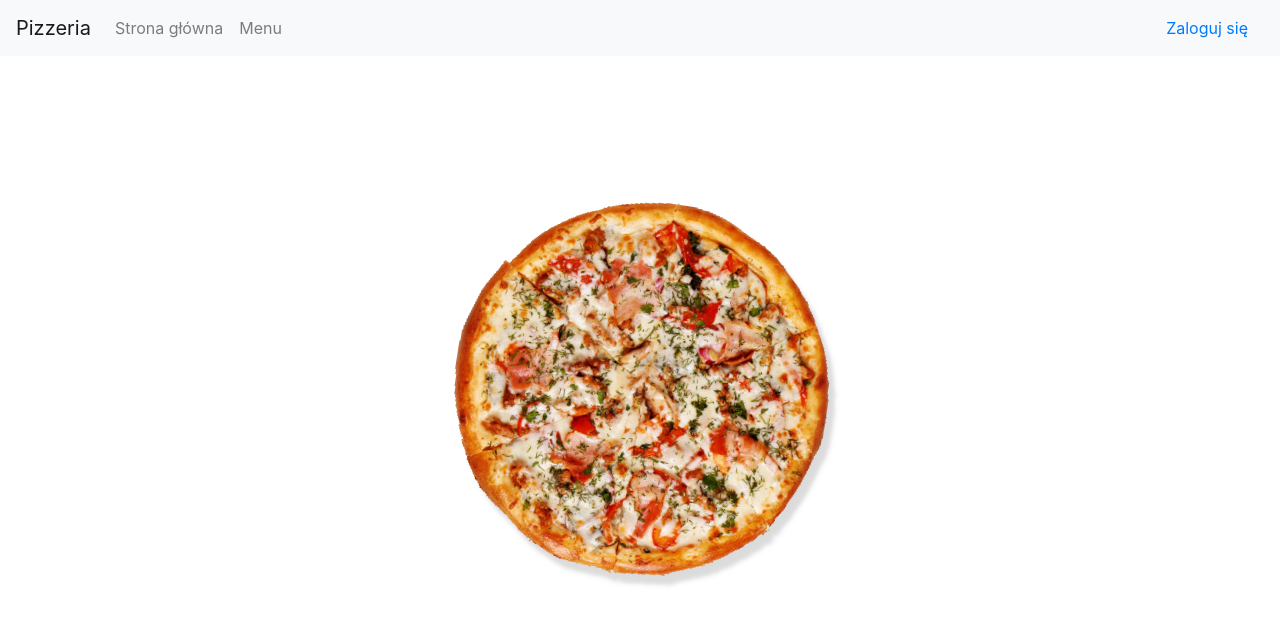
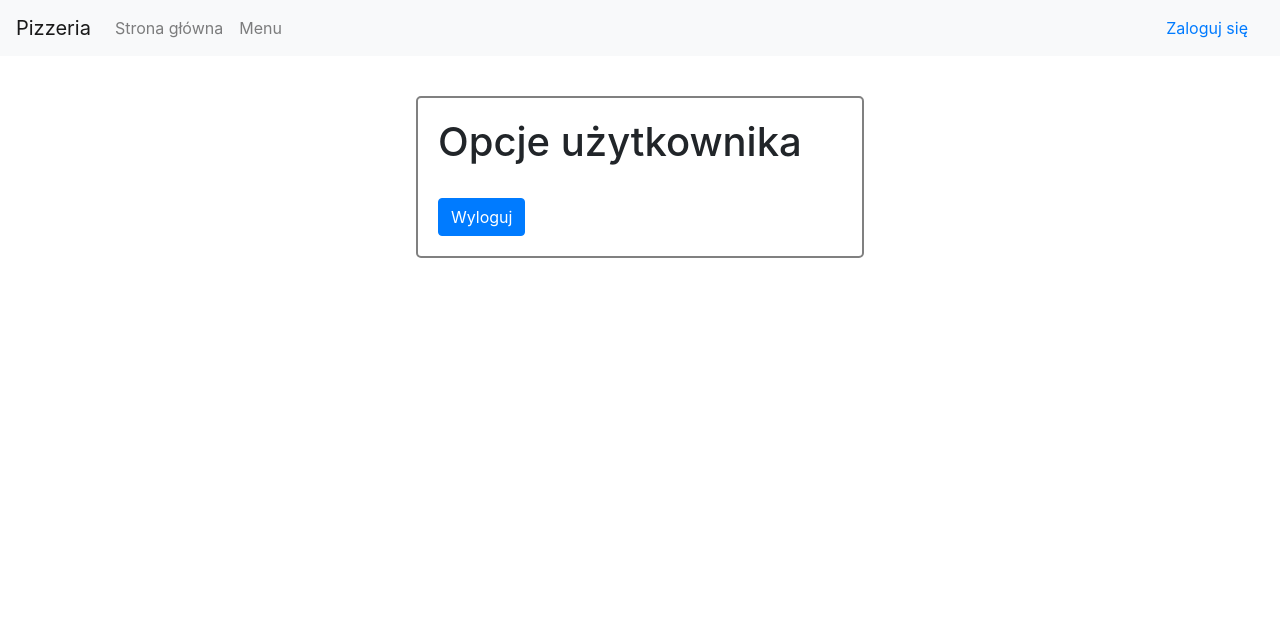
Before and after one commit to Radekowicz/pizzeria-frontend, a React (Create React App) app: page /user in a window 1280 px wide. Shown: the top 624 px of the page. Built offline with nearby package versions, Linux system fonts and the light colour scheme.

Commit message:
user management window (log out only)

```diff
--- a/src/App.js
+++ b/src/App.js
@@ -5,6 +5,7 @@ import Navbar from './components/Navbar'
 import Home from './components/home/Home'
 import Menu from './components/menu/Menu'
 import Login from './components/login/Login'
+import User from './components/user/User'
 import { BrowserRouter as Router, Switch, Route, Link } from "react-router-dom";
 import ContextProvider from './contexts/Context'
 
@@ -21,8 +22,11 @@ function App() {
       <div className="App">
           <Navbar/>
           <Switch>
-          <Route path="/login">
+            <Route path="/login">
               <Login />
+            </Route>
+            <Route path="/user">
+              <User />
             </Route>
             <Route path="/home">
               <Home />
--- /dev/null
+++ b/src/components/user/User.css
@@ -0,0 +1,10 @@
+.useroptions {
+  width: 35%;
+  text-align: left;
+  margin: auto;
+  margin-top: 40px;
+  min-width: 400px;
+  border: 2px solid grey;
+  border-radius: 5px;
+  padding: 20px;
+}
--- /dev/null
+++ b/src/components/user/User.js
@@ -0,0 +1,36 @@
+import React, { useContext } from 'react';
+import { Button } from 'react-bootstrap';
+import './User.css'
+import "reactjs-popup/dist/index.css";
+import { Context } from '../../contexts/Context';
+import { useHistory } from 'react-router-dom'
+
+
+
+function User() {
+
+    const { user, setUser, setLogged } = useContext(Context)
+    const history = useHistory()
+
+    console.log("dupa");
+
+    const logout =  () => {
+        setUser("JS")
+        setLogged(false)
+        history.push("/login");
+    }
+
+    return (
+        <div>
+            <div className="useroptions">
+                <h1>Opcje użytkownika</h1>
+                <br />
+                <Button onClick={logout} variant="primary">
+                    Wyloguj
+                </Button>
+            </div>
+        </div>
+    )
+}
+
+export default User
```
